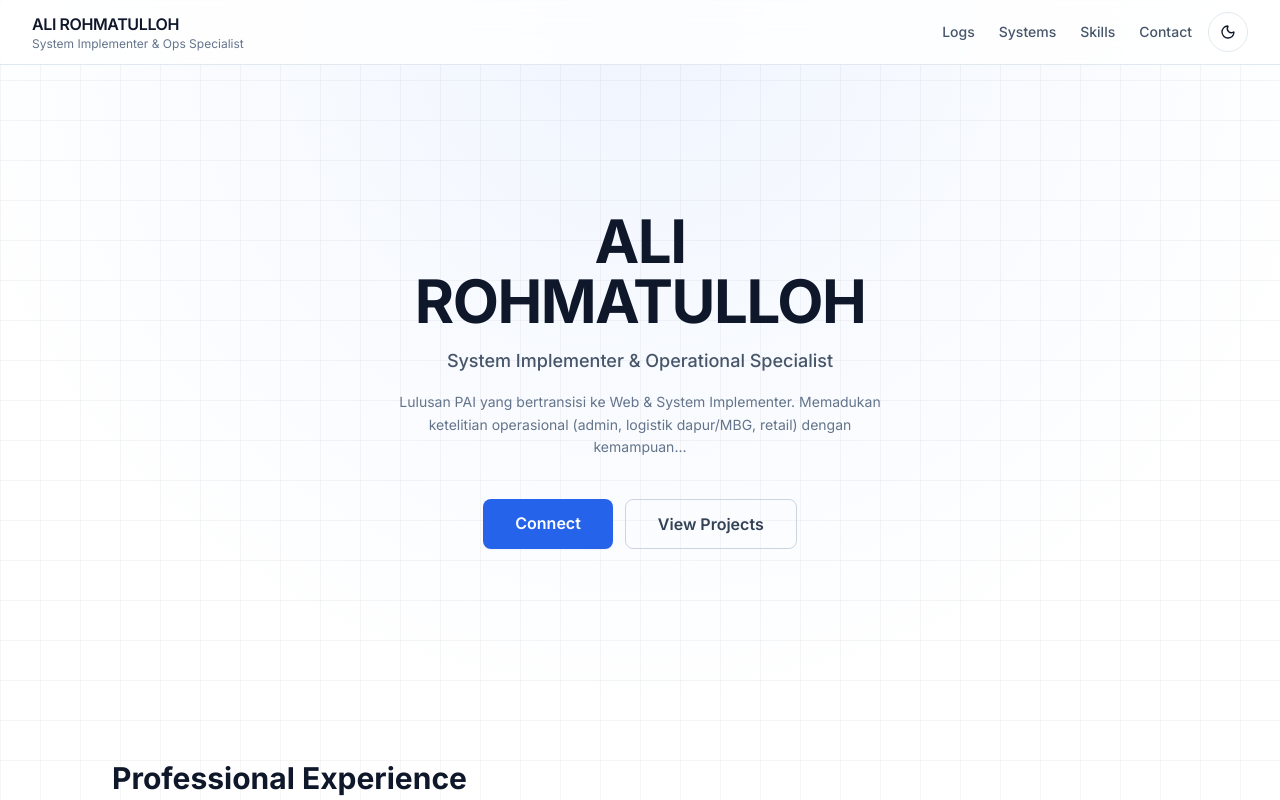
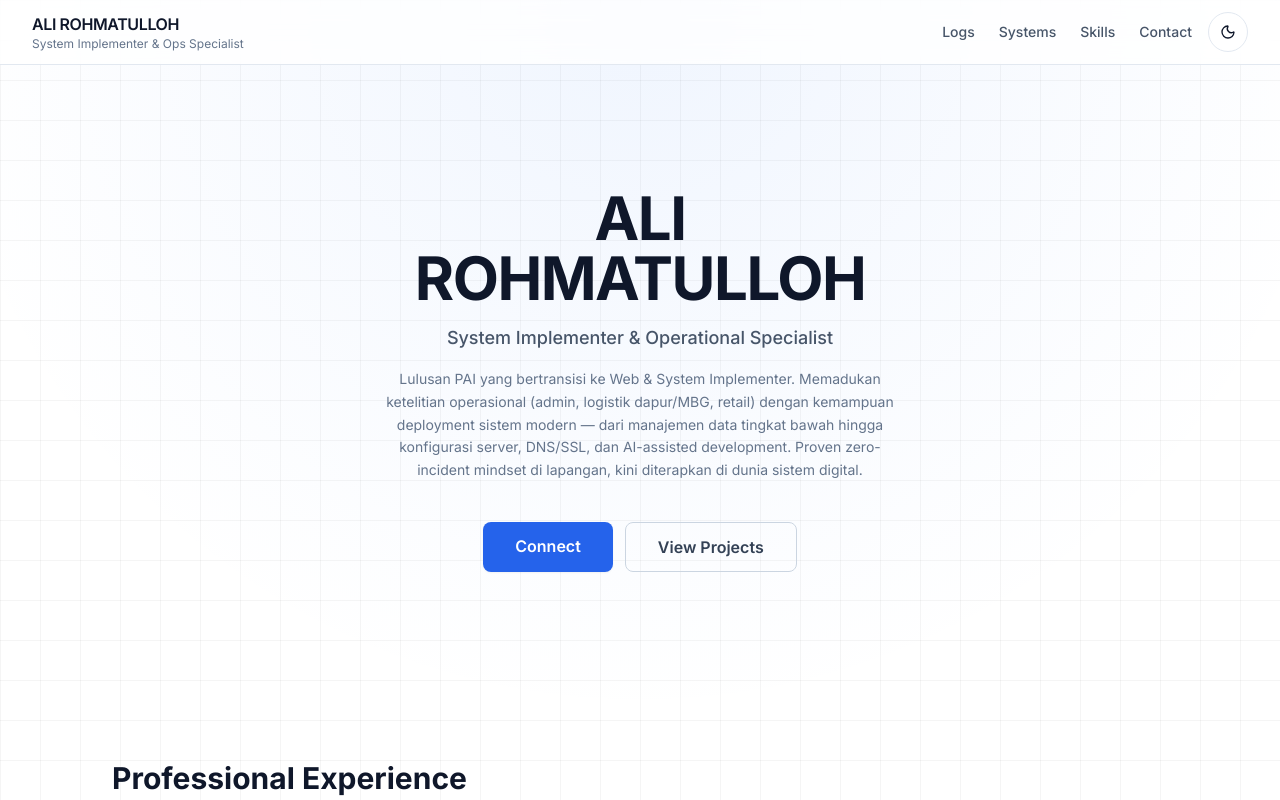
Before and after one commit to alirohmat/Portofolio, a React (Vite) app: page / in a window 1280 px wide. Shown: the top 800 px of the page. Built offline with nearby package versions, Linux system fonts and the light colour scheme.

Commit message:
fix: show full profile bio in Hero, remove truncation

```diff
--- a/src/components/sections/Hero.jsx
+++ b/src/components/sections/Hero.jsx
@@ -19,7 +19,7 @@ export default function Hero() {
           {profile.role}
         </p>
         <div className="mt-4 text-sm text-slate-500 dark:text-slate-400 max-w-lg mx-auto leading-relaxed">
-          {profile.bio ? `${profile.bio.slice(0, 147).split(' ').slice(0, -1).join(' ')}...` : ''}
+          {profile.bio}
         </div>
         <div className="mt-10 flex flex-col gap-3 sm:flex-row justify-center">
           <a
```
